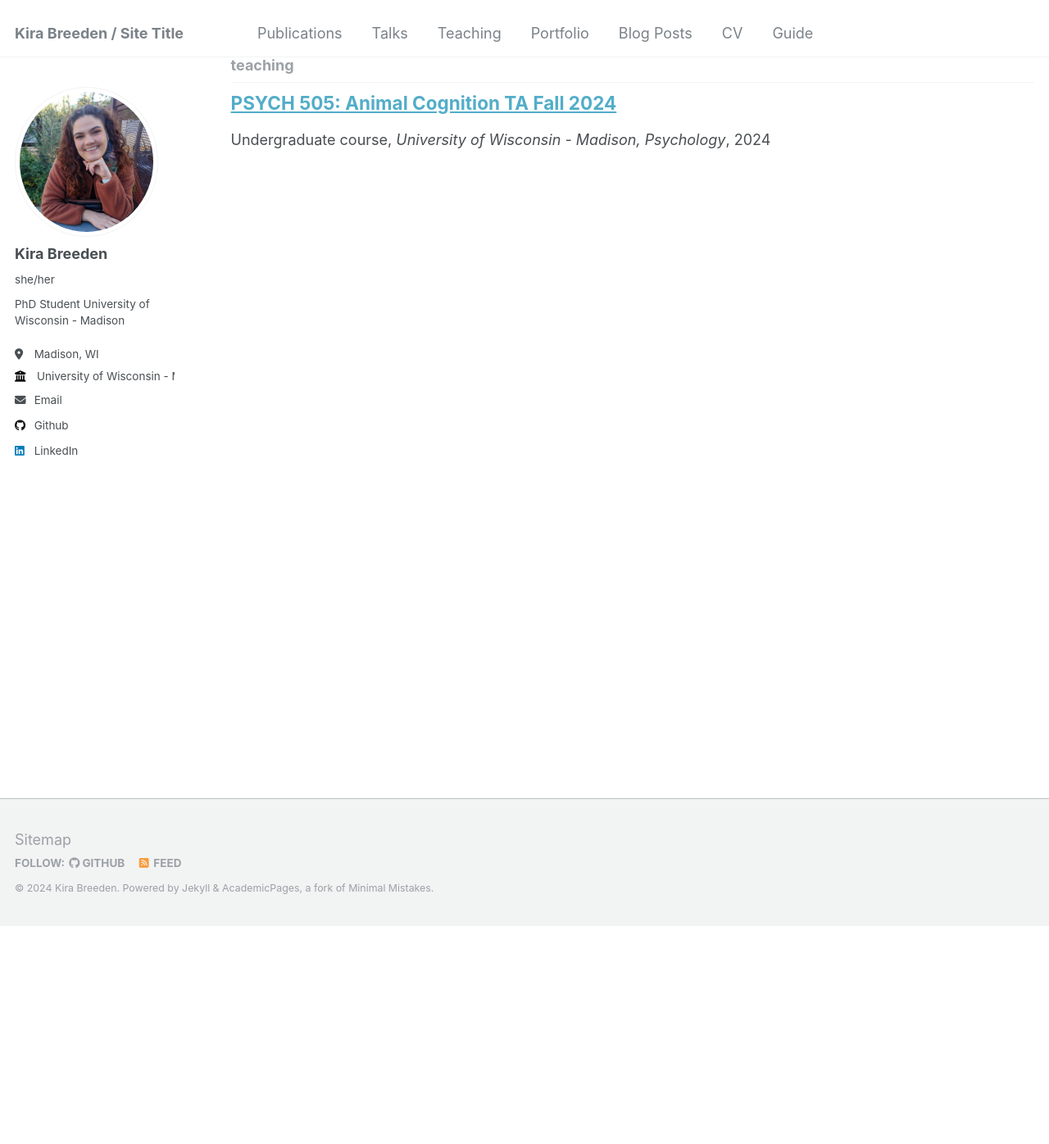
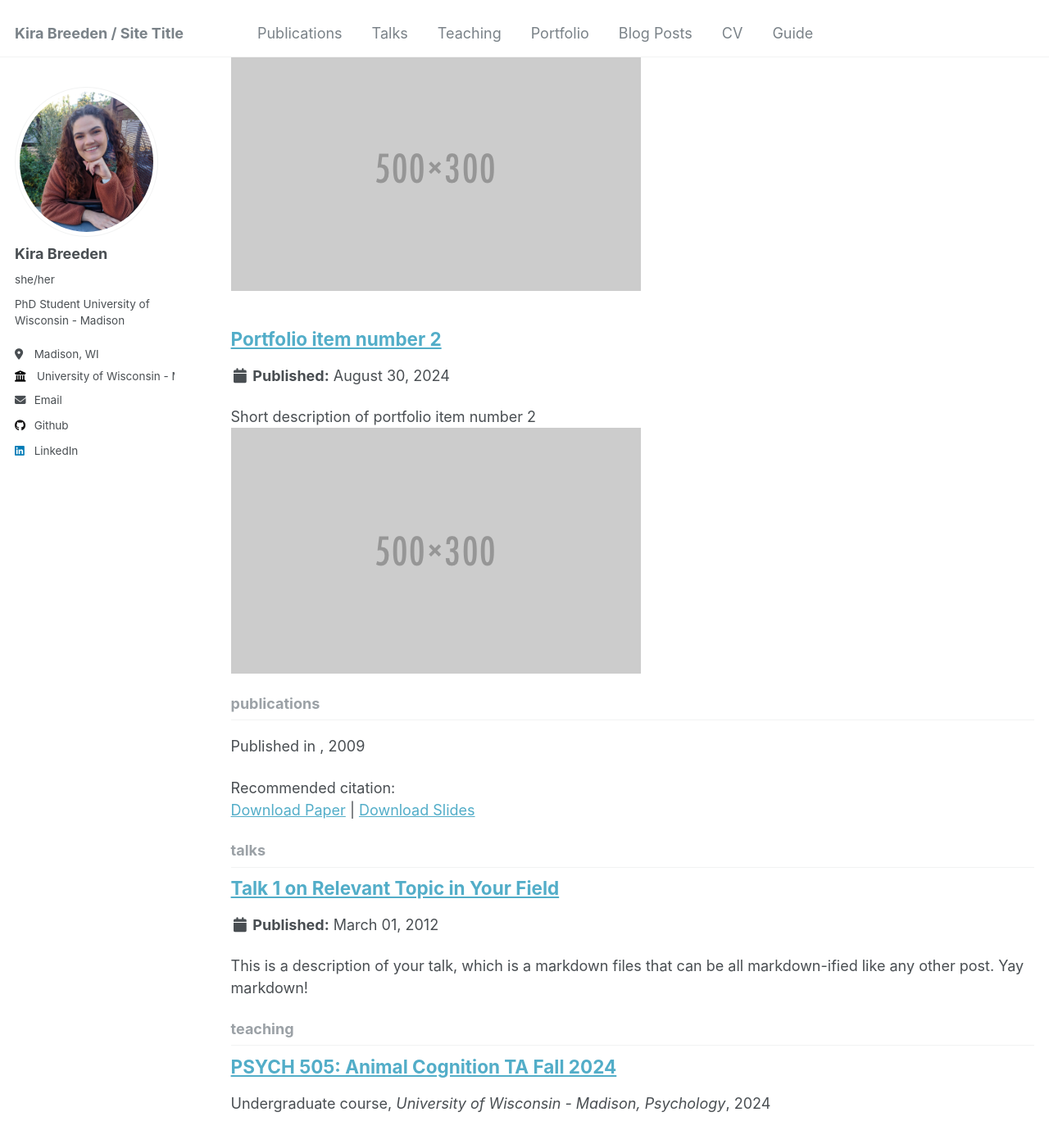
Before and after one commit to kmbreeden21/kmbreeden21.github.io, a Jekyll site: the page built from _pages/collection-archive.html, in a window 1280 px wide and 1400 px high, scrolled down 270 px. Shown: the top 1396 px of the window at 82% size. Built offline with Jekyll 4.4.1, drawn with Linux system fonts in a browser that asks for light colours; some of the changed lines change nothing that is shown; some of the changed text lies outside the part shown.

Commit message:
Update _config.yml

```diff
--- a/_config.yml
+++ b/_config.yml
@@ -215,27 +215,27 @@ collections:
   publications:
     output: true
     permalink: /:collection/:path/
-  #portfolio:
-    #output: true
-    #permalink: /:collection/:path/
-  #talks:
-    #output: true
-    #permalink: /:collection/:path/
+  portfolio:
+    output: true
+    permalink: /:collection/:path/
+  talks:
+    output: true
+    permalink: /:collection/:path/
 
 
 # These settings control how pages and collections are included in the site
 defaults:
   # _posts
-  #- scope:
-  #    path: ""
-  #    type: posts
-  #  values:
-  #    layout: single
-  #    author_profile: true
-  #    read_time: true
-  #    comments: true
-  #    share: true
-  #    related: true
+  - scope:
+      path: ""
+      type: posts
+    values:
+      layout: single
+      author_profile: true
+      read_time: true
+      comments: true
+      share: true
+      related: true
   # _pages
   - scope:
       path: ""
@@ -262,22 +262,22 @@ defaults:
       share: true
       comments: true
   # _portfolio
-  #- scope:
-  #    path: ""
-  #    type: portfolio
-  #  values:
-  #    layout: single
-  #    author_profile: true
-  #    share: true
-  #    comment: true
+  - scope:
+      path: ""
+      type: portfolio
+    values:
+      layout: single
+      author_profile: true
+      share: true
+      comment: true
   # _talks
-  #- scope:
-  #    path: ""
-  #    type: talks
-  #  values:
-  #    layout: talk
-  #    author_profile: true
-  #    share: true
+  - scope:
+      path: ""
+      type: talks
+    values:
+      layout: talk
+      author_profile: true
+      share: true
 
 
 # Sass/SCSS
```
